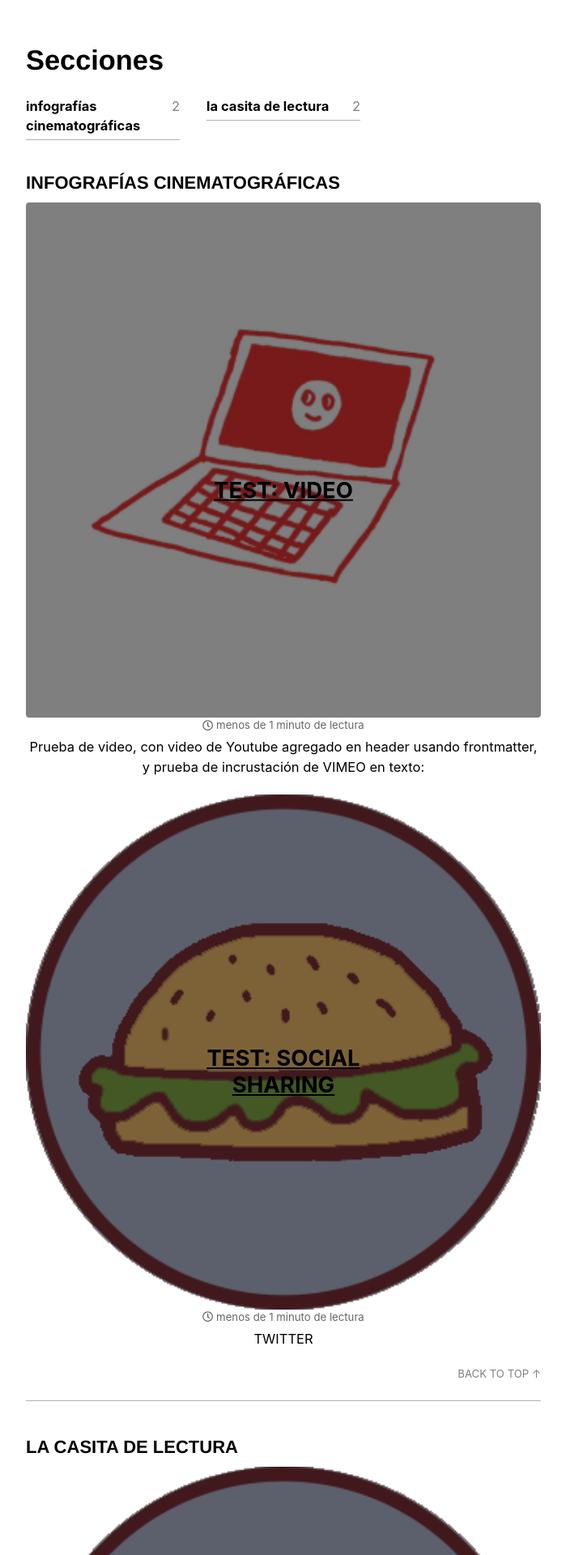
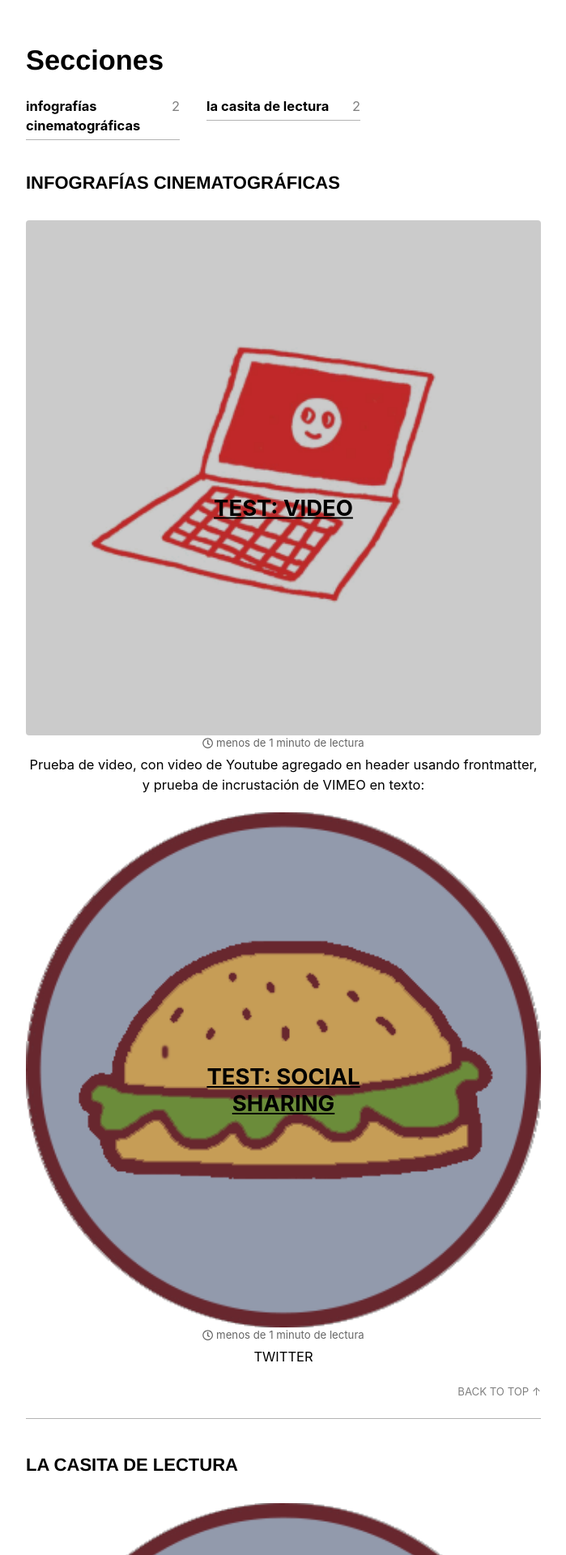
Before and after one commit to sangucherevista/sangucherevista.github.io, a Jekyll site: the page built from _pages/secciones.html, in a window 1280 px wide. Shown: the part 337-2257 px from the top of the page at 81% size, without its empty margins (290-989 px from the left). Built offline with Jekyll 4.4.1, drawn with Linux system fonts in a browser that asks for light colours; nearby versions of some CDN libraries.

Commit message:
Updated '_sass/minimal-mistakes/_archive.scss' via CloudCannon

```diff
--- a/_sass/minimal-mistakes/_archive.scss
+++ b/_sass/minimal-mistakes/_archive.scss
@@ -70,12 +70,13 @@
 }
 
 .archive__item-teaser {
+  margin-top: 1em;
   border-radius: $border-radius;
   overflow: hidden;
   img {
     width: 100%;
     height: auto;
-    filter: brightness(50%);;
+    filter: brightness(80%);;
   }
   &:hover {
       opacity: 0.8;
```
